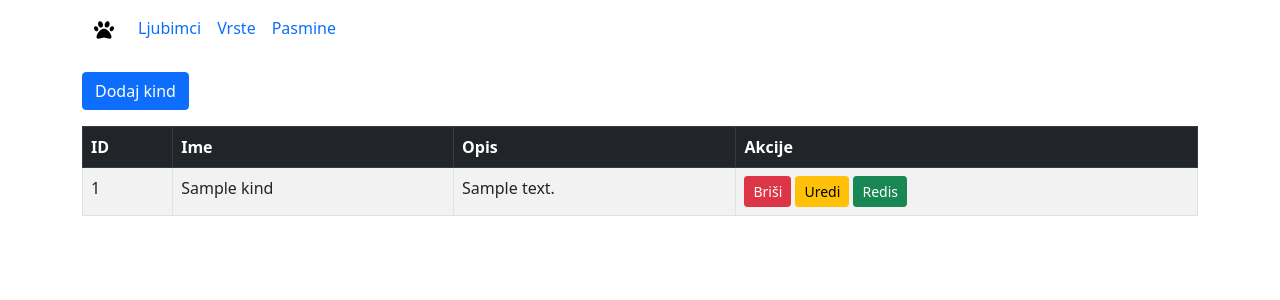
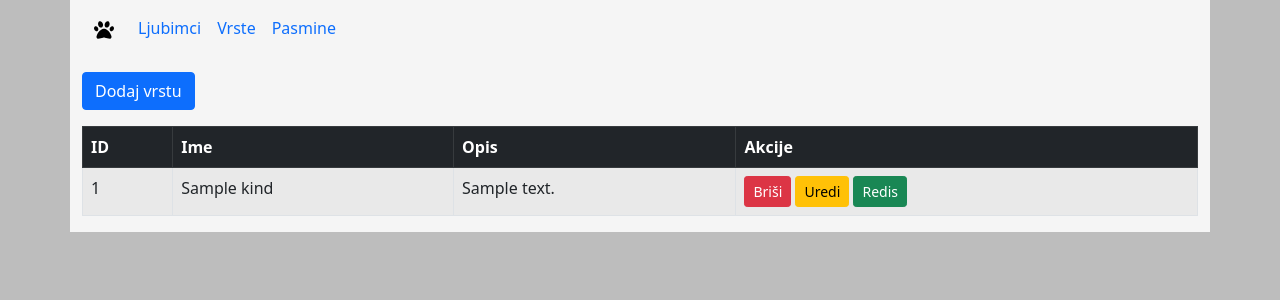
Before and after one commit to elizabetabeta/BP2-2022-2023-1, a Flask app: page /kinds in a window 1280 px wide. Shown: the top 300 px of the page. Run offline with Flask 3, Linux system fonts and the light colour scheme; tables that the repository leaves empty hold one stand-in row (values such as "Sample post"); some libraries are stand-ins or nearby versions.

Commit message:
malo novih boja nista spec

```diff
--- a/templates/kinds.html
+++ b/templates/kinds.html
@@ -14,7 +14,7 @@
             <div class="modal-dialog">
                 <div class="modal-content">
                     <div class="modal-header">
-                        <h5 class="modal-title" id="addClassModalLabel">Dodaj novi kind</h5>
+                        <h5 class="modal-title" id="addClassModalLabel">Dodaj novu vrstu</h5>
                         <button type="button" class="btn-close" data-bs-dismiss="modal" aria-label="Close"></button>
                     </div>
                     <div class="modal-body">
@@ -31,7 +31,7 @@
                     </div>
                     <div class="modal-footer">
                         <button type="button" class="btn btn-secondary" data-bs-dismiss="modal">Zatvori</button>
-                        <button type="button" class="btn btn-primary" id="addClassBtn">Dodaj kind</button>
+                        <button type="button" class="btn btn-primary" id="addClassBtn">Dodaj vrstu</button>
                     </div>
                 </div>
             </div>
@@ -40,7 +40,7 @@
             <div class="modal-dialog">
                 <div class="modal-content">
                     <div class="modal-header">
-                        <h5 class="modal-title" id="addClassModalLabel">Uredi kind</h5>
+                        <h5 class="modal-title" id="addClassModalLabel">Uredi vrstu</h5>
                         <button type="button" class="btn-close" data-bs-dismiss="modal" aria-label="Close"></button>
                     </div>
                     <div class="modal-body">
@@ -63,10 +63,10 @@
                 </div>
             </div>
         </div>
-        <div class="container">
+        <div class="container"  style="background-color: whitesmoke">
             <nav class="navbar navbar-expand-lg bg-body-tertiary">
                 <div class="container-fluid">
-                  <a class="navbar-brand" href="#">
+                  <a class="navbar-brand" href="/">
                     <svg xmlns="http://www.w3.org/2000/svg" height="1em" viewBox="0 0 512 512"><path d="M226.5 92.9c14.3 42.9-.3 86.2-32.6 96.8s-70.1-15.6-84.4-58.5s.3-86.2 32.6-96.8s70.1 15.6 84.4 58.5zM100.4 198.6c18.9 32.4 14.3 70.1-10.2 84.1s-59.7-.9-78.5-33.3S-2.7 179.3 21.8 165.3s59.7 .9 78.5 33.3zM69.2 401.2C121.6 259.9 214.7 224 256 224s134.4 35.9 186.8 177.2c3.6 9.7 5.2 20.1 5.2 30.5v1.6c0 25.8-20.9 46.7-46.7 46.7c-11.5 0-22.9-1.4-34-4.2l-88-22c-15.3-3.8-31.3-3.8-46.6 0l-88 22c-11.1 2.8-22.5 4.2-34 4.2C84.9 480 64 459.1 64 433.3v-1.6c0-10.4 1.6-20.8 5.2-30.5zM421.8 282.7c-24.5-14-29.1-51.7-10.2-84.1s54-47.3 78.5-33.3s29.1 51.7 10.2 84.1s-54 47.3-78.5 33.3zM310.1 189.7c-32.3-10.6-46.9-53.9-32.6-96.8s52.1-69.1 84.4-58.5s46.9 53.9 32.6 96.8s-52.1 69.1-84.4 58.5z"/></svg>
                     </a>
                   <button class="navbar-toggler" type="button" data-bs-toggle="collapse" data-bs-target="#navbarSupportedContent" aria-controls="navbarSupportedContent" aria-expanded="false" aria-label="Toggle navigation">
@@ -104,7 +104,7 @@
             <div class="row mt-3 mb-3">
                 <div class="col">
                     <button type="button" class="btn btn-primary" data-bs-toggle="modal" data-bs-target="#addClassModal">
-                        Dodaj kind
+                        Dodaj vrstu
                     </button>
                 </div>
             </div>
@@ -263,3 +263,8 @@
         </script>
     </body>
 </html>
+<style>
+    body  {
+        background-color: #bdbdbd;
+    }
+</style>
```
Also changed, not shown: templates/breeds.html (+7 -2 lines), templates/pets.html (+10 -4 lines), README.md.
